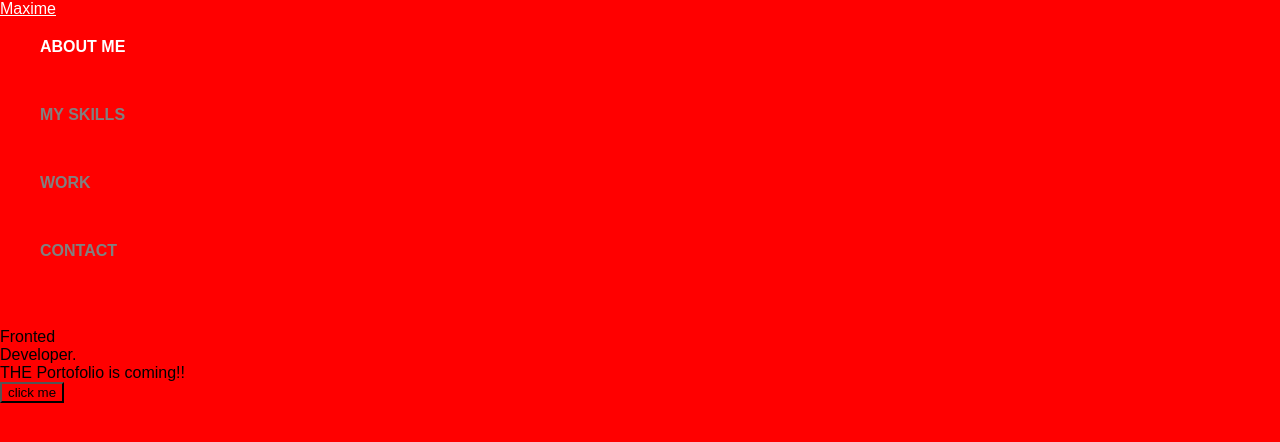
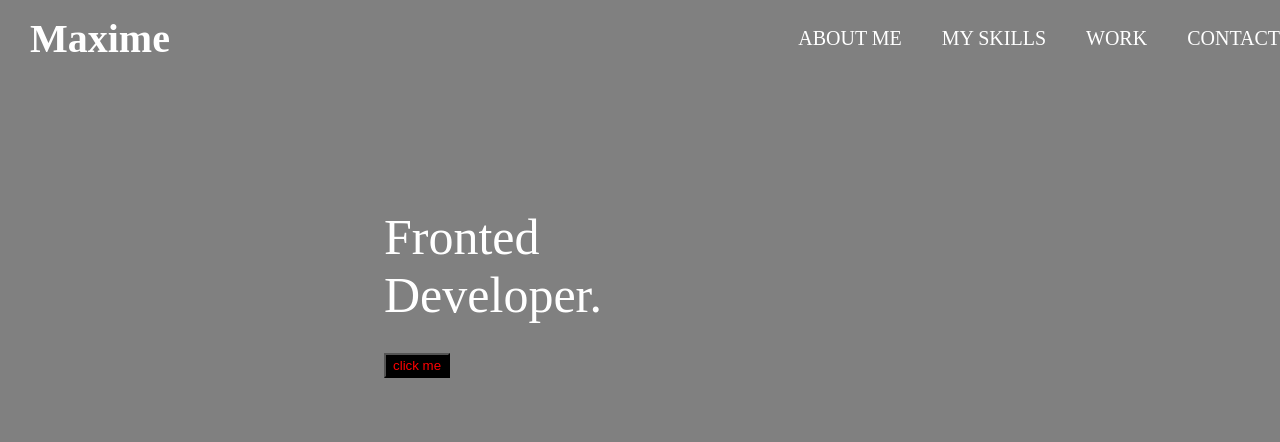
Before and after one commit to USERNAMEMAA/PORTOFOLIO, a plain HTML site: page index.html in a window 1280 px wide. Drawn offline with Linux system fonts and the light colour scheme.

Commit message:
Update style.css

```diff
--- a/style.css
+++ b/style.css
@@ -1,52 +1,105 @@
-body {
+* {
     margin: 0;
     padding: 0;
+    text-decoration: none;
     box-sizing: border-box;
-font-family: Arial, sans-serif;
 }
 
- *{
-    background-color:red;
+a{
+    color:white;
 }
 
+html, body {
+    width: 100%;
+    height: 100%;
+    scroll-behavior: smooth;
+    background-color:gray;
+    color: white;
+}
 
-header {
-    color: white;
-    padding: 5PX 10PX ;
-    justify-content: space-between;
-    background-color:NONE ;
-    border: 0;
+.container {
+    max-width: 1300px;
+    padding: 15px 0;
+    margin: auto;
 }
-    .logo img {
-        height: 100px;
-        justify-items: center;
-        padding: 10PX;
-    }
 
-
-nav ul{
-    list-style-type:none;
+nav {
+    width: 100%;
+    position: fixed;
 
 
 }
 
-nav ul li{
-    display: block;
-    margin-bottom: 50px;
-    margin-top: 20px;
+nav .container {
+    display: flex;
+    align-items: center;
+    justify-content: space-between;
+}
+
+.name a {
+    color: #FFFFFF;
+    font-size: 40px;
+    padding: 8px 30px;
+    font-weight: 600;
+    font-family:"Poppins" ;
+}
+
+.menu {
+    display: flex;
+    gap: 40px;
+}
+
+.menu li {
+    list-style: none;
+}
+
+.menu li  {
+    color: black;
+    font-size: 20px;
+    font-weight: 500;
 
 }
 
-nav ul li a{
-
-    text-decoration: none;
-    font-weight: bolder;
-    color:white;
+.menu li a:hover {
+    color: #FCA311;
 }
 
-a:visited{ color: ;}
-a:link{color: gray;}
-a:active{color: yellow;}
-a:hover{
-    color:white ;
-}
+.dropdown {
+    position: relative;
+    display: inline-block;
+    padding-top: 200PX;
+    margin-top: -50PX;
+   margin-left: 30%;
+   font-size: 50PX;
+
+  }
+
+  .dropdown-content {
+    display: none;
+    position: fixed;
+    background-color:black ;
+    min-width: 160px;
+    box-shadow: 0px 8px 16px 0px rgba(0,0,0,0.2);
+    padding: 12px 16px;
+    z-index: 1;
+  }
+
+  .dropdown:hover .dropdown-content {
+    display:block;
+    color: white;
+
+  }
+  .dropdown:hover{color: red;
+
+    display: block;
+    width: 15%;
+    height: 15%;
+
+  }
+  .dropdown button{ color:red;
+    border-radius: 10Px dashed red ;
+    padding: 3px 7PX;
+    background-color: black;
+  }
+  .dropdown button:hover{
+    color: blue;
```
